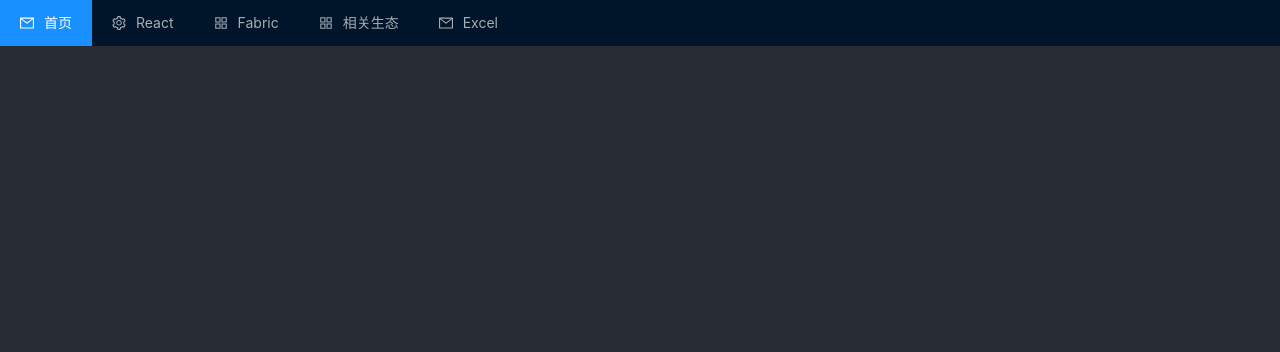
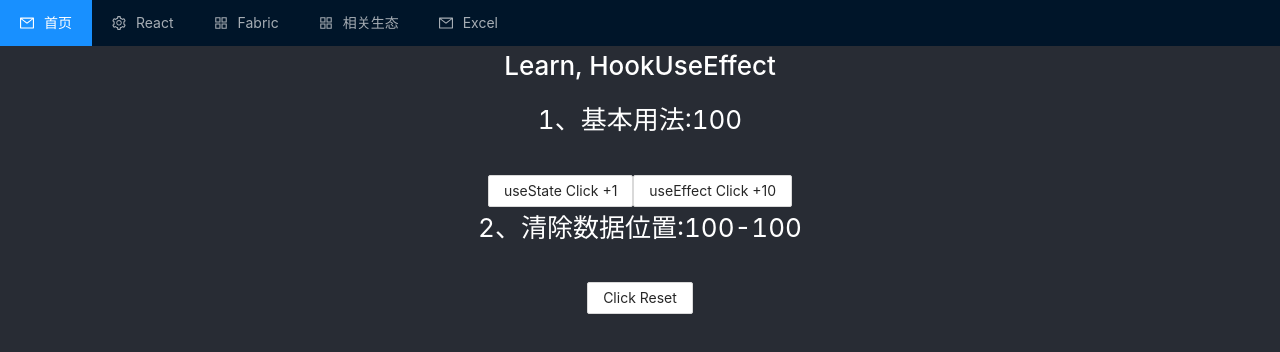
Before and after one commit to iguoxing/react-ts, a React (Create React App) app: page /hookUseEffect in a window 1280 px wide. Shown: the top 352 px of the page. Built offline with nearby package versions, Linux system fonts and the light colour scheme.

Commit message:
useEffect

```diff
--- a/src/App.js
+++ b/src/App.js
@@ -2,7 +2,7 @@
  * @Author: ArdenZhao
  * @Date: 2021-12-23 10:36:10
  * @LastEditors: Zhaos-MacBook-Pro.local
- * @LastEditTime: 2022-04-14 16:46:50
+ * @LastEditTime: 2022-04-15 10:34:30
  * @FilePath: /react-ts/src/App.js
  */
 import React, { Suspense } from 'react';
@@ -19,6 +19,7 @@ import ReactForm from './components/react/4-Form'
 import ReactLifeCycle from './components/react/5-LifeCycle' // 生命周期
 import ReactParams from './components/react/6-enent-this' // 事件传参
 import HookUseState from './components/react/7-Hook-useState'
+import HookUseEffect from './components/react/8-Hook-useEffect'
 import HookUseCallback from './components/react/Hook-useCallback'
 import Polygon from './components/Polygon';
 import { BrowserRouter as Router, Routes, Route } from 'react-router-dom';
@@ -43,6 +44,7 @@ function App() {
               <Route path="/reactLifeCycle" element={<ReactLifeCycle name="ReactLifeCycle" />} />
               <Route path="/reactParams" element={<ReactParams name="ReactParams" />} />
               <Route path="/hookUseState" element={<HookUseState name="HookUseState" />} />
+              <Route path="/hookUseEffect" element={<HookUseEffect name="HookUseEffect" />} />
               <Route path="/hookUseCallback" element={<HookUseCallback name="HookUseCallback" />} />
               <Route path="/excel" element={<Excel name="Excel" />} />
             </Routes>
--- a/src/components/PageMenu.js
+++ b/src/components/PageMenu.js
@@ -49,6 +49,9 @@ class PageMenu extends React.Component {
                             <Menu.Item key="setting:hookUseState">
                                 <Link to="hookUseState">useState</Link>
                             </Menu.Item>
+                            <Menu.Item key="setting:useEffect">
+                                <Link to="hookUseEffect">useEffect</Link>
+                            </Menu.Item>
                             <Menu.Item key="setting:1">
                                 <Link to="hookUseCallback">HookUseCallback</Link>
                             </Menu.Item>
--- /dev/null
+++ b/src/components/react/8-Hook-useEffect.js
@@ -0,0 +1,70 @@
+/*
+ * @Author: ArdenZhao
+ * @Date: 2022-04-15 10:33:48
+ * @LastEditTime: 2022-04-15 11:26:59
+ * @FilePath: /react-ts/src/components/react/8-Hook-useEffect.js
+ * @Description: file information
+ */
+import React, { useState, useEffect } from 'react';
+import { Button } from 'antd';
+import "antd/dist/antd.css";
+
+function HookUseEffect(props) {
+  // useState 不能放在函数内部，这里设置初始值为0
+  const [num, setNum] = useState(0);
+  const [obj, setObj] = useState({ a: 1 });
+  const [refresh, setRefresh] = useState(100)
+  const clickX = () => {
+    setNum(num + 1);
+  }
+  useEffect(() => {
+    console.log('初始化useEffect', refresh);
+    // setNum(num + 1); // 放外面所有时候都执行，放里面有一半不执行
+    // 模拟Ajax请求
+    setTimeout(() => {
+      setNum(() => {
+        return num + 10
+      });
+    }, 1000)
+    // return () => { // 非必须
+    //   console.log('useEffect return');
+    // }
+  }, [refresh])// 需要有监听的值，否则不会报错
+
+  const [reset, setReset] = useState(100)
+  useEffect(() => {
+    // 在返回一个清除数据函数作用前，清除数据
+    console.log('清除useEffect数据', reset);
+    setTimeout(() => {
+      setNum(() => {
+        return num + 100
+      });
+      console.log('useEffectsetNum', num);
+    }, 1000)
+    // 模拟Ajax请求
+  }, [reset])// 需要有监听的值，否则不会报错
+  return (
+    <div>
+      <h1>Learn, {props.name}</h1>
+      <p>
+        1、基本用法:{num}
+      </p>
+      <Button onClick={clickX}>
+        useState Click +1
+      </Button>
+      <Button onClick={() => setRefresh(!refresh)}>
+        useEffect Click +10
+      </Button>
+      <p>
+        2、清除数据位置:{num}-{reset}
+      </p>
+      <Button onClick={() => setReset(!reset)}>
+        Click Reset
+      </Button>
+    </div>
+  );
+}
+export default HookUseEffect
+
+// 参考链接
+// https://flaviocopes.com/react-hook-usecallback/
```
